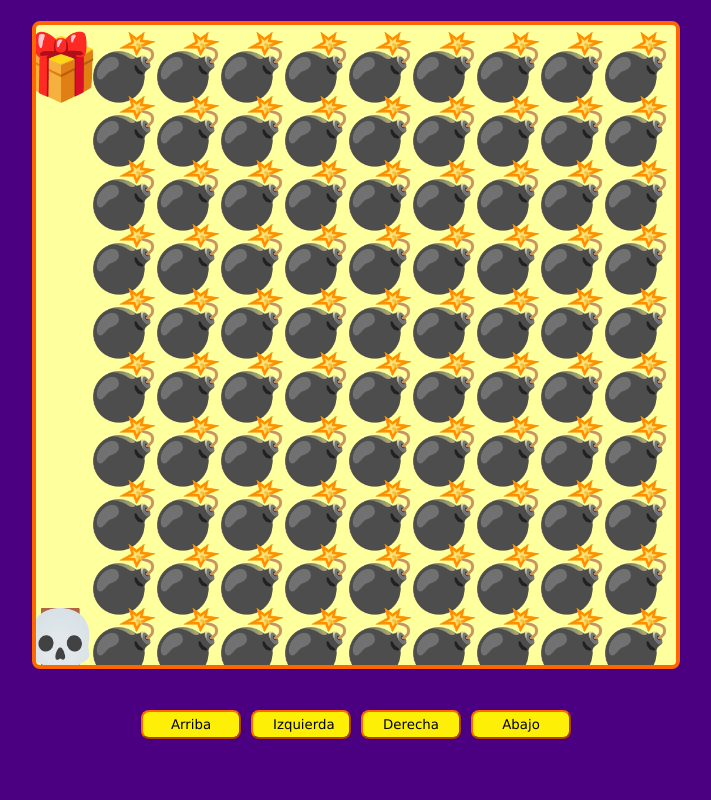
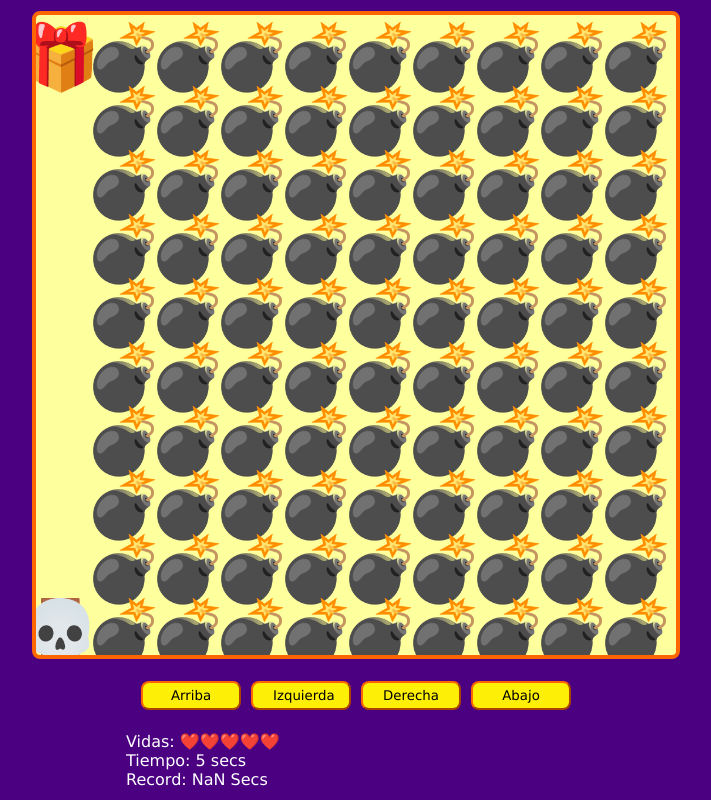
Before and after one commit to Doni-Metal/Juego-JavaScript, a plain HTML site: page index.html in a window 1280 px wide. Shown: the whole page, without its empty margins (284-995 px from the left). Drawn offline with Linux system fonts and the light colour scheme.

Commit message:
Version 0.8: Primera version jugable

```diff
--- a/game.js
+++ b/game.js
@@ -4,10 +4,18 @@ const btnUp = document.querySelector('#up');
 const btnDown = document.querySelector('#down');
 const btnRight = document.querySelector('#right');
 const btnLeft = document.querySelector('#left');
+const spanLives = document.querySelector('#lives');
+const spanTime = document.querySelector('#time');
+const spanRecord = document.querySelector('#record');
 
 let canvasSize;
 let elementSize;
 let level = 0;
+let lives = 5;
+let timeStart;
+let timePlayer;
+let playerRecord;
+let timeInterval;
 
 const playerPos = {
   x: undefined,
@@ -58,8 +66,18 @@ function startGame() {
     return
   }
 
+  if (!timeStart) {
+    timeStart = Date.now();
+    timeInterval = setInterval(showTime, 100)
+  }
+
+  playerRecord = localStorage.record;
+  spanRecord.innerText = `${Number(playerRecord) / 1000} Secs`;
+
   const mapRows = map.trim().split('\n');
   const mapRowCols = mapRows.map(row => row.trim().split(''));
+
+  showLives();
 
   bombs = [];
   game.clearRect(0,0,canvasSize,canvasSize);
@@ -92,8 +110,42 @@ function startGame() {
   movePlayer();
 }
 
+function showTime() {
+  spanTime.innerText = `${(Date.now() - timeStart) / 1000} secs`;
+}
+
+function showLives() {
+  const heartsArr = Array(lives).fill(emojis["HEART"]);
+
+  spanLives.innerText = "";
+  heartsArr.forEach(heart => spanLives.append(heart))
+
+}
+
+function looseGame() {
+  if (lives === 0) {
+    level = 0
+    lives = 5
+    playerPos.x = undefined;
+    playerPos.y = undefined;
+    timeStart = undefined;
+    bombs = [];
+    explotion = [];
+    startGame();
+    console.log("Perdiste, Quieres volver a intentarlo?");
+  }
+}
+
 function gameWin() {
-  console.log("Ganastes")
+  timePlayer = Date.now() - timeStart;
+  clearInterval(timeInterval);
+  if (!playerRecord) {
+    localStorage.setItem("record", timePlayer)
+  } else if (timePlayer < playerRecord) {
+    localStorage.setItem("record", timePlayer)
+    spanRecord.innerText = `${Number(timePlayer) / 1000} Secs`;
+  }
+  console.log("Ganastes");
 }
 
 function levelWin() {
@@ -110,14 +162,13 @@ function levelWin() {
 function bombCollition() {
   for (i = 0; i < bombs.length; i++) {
     if (Math.floor(bombs[i].x) === Math.floor(playerPos.x) && Math.floor(bombs[i].y) === Math.floor(playerPos.y)) {
+      lives--;
       explotion.push({
         x: bombs[i].x,
         y: bombs[i].y,
       })
       playerPos.x = door.x;
       playerPos.y = door.y;
-
-      console.log("Bailaste Bertha");
 
       startGame();
       break
@@ -126,6 +177,7 @@ function bombCollition() {
 
   if (explotion.length > 0) {
     for (i = 0; i < explotion.length; i++) {
+      game.clearRect((explotion[i].x - elementSize),(explotion[i].y - elementSize), elementSize, elementSize)
       game.fillText(emojis["BOMB_COLLISION"],explotion[i].x, explotion[i].y)
     }
   }
@@ -133,6 +185,8 @@ function bombCollition() {
 
 function movePlayer() {
   bombCollition();
+
+  looseGame();
 
   levelWin();
 
--- a/index.html
+++ b/index.html
@@ -17,10 +17,13 @@
       <button id="right">Derecha</button>
       <button id="down">Abajo</button>
     </div>
+
     <div class="messages">
-      <!-- Todo -->
-      <p></p>
+      <p>Vidas: <span id="lives"></p>
+      <p>Tiempo: <span id="time"></p>
+      <p>Record: <span id="record"></p>
     </div>
+
   </div>
 
   <script src="maps.js"></script>
```
